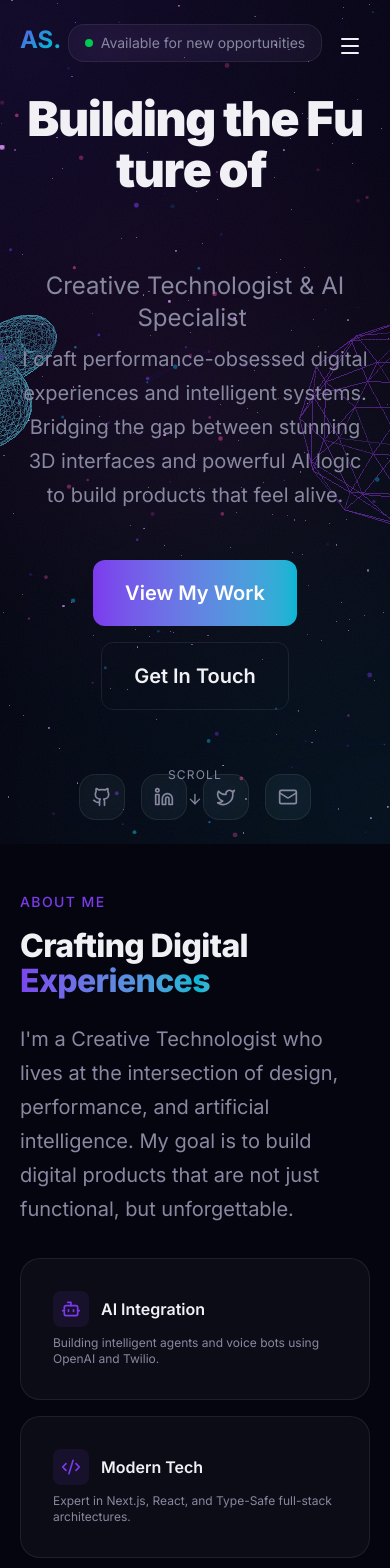
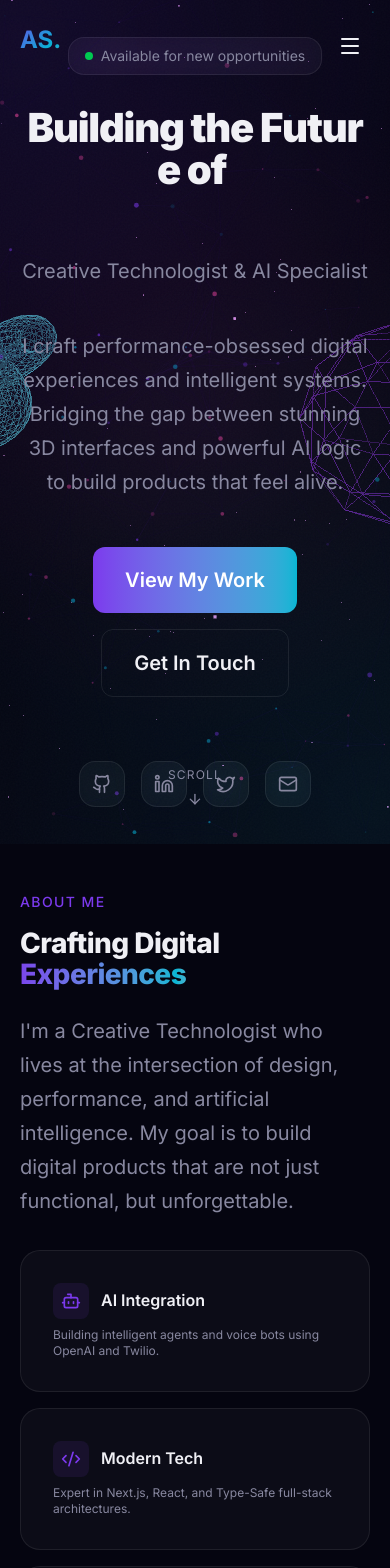
Before and after one commit to Aniket-Tech-Universe/Aniket-Solanki, a Next.js app: page / in a window 390 px wide. Shown: the top 1568 px of the page. Built offline with nearby package versions, Linux system fonts and the light colour scheme.

Commit message:
Optimize Mobile: Adjust Typography Scaling for readability

```diff
--- a/src/app/globals.css
+++ b/src/app/globals.css
@@ -301,27 +301,27 @@ body {
    ============================================ */
 
 .heading-xl {
-  font-size: clamp(3rem, 8vw, 6rem);
+  font-size: clamp(2.5rem, 8vw, 6rem);
   font-weight: 900;
   line-height: 1.05;
   letter-spacing: -0.03em;
 }
 
 .heading-lg {
-  font-size: clamp(2rem, 5vw, 3.5rem);
+  font-size: clamp(1.75rem, 5vw, 3.5rem);
   font-weight: 800;
   line-height: 1.1;
   letter-spacing: -0.02em;
 }
 
 .heading-md {
-  font-size: clamp(1.5rem, 3vw, 2rem);
+  font-size: clamp(1.25rem, 3vw, 2rem);
   font-weight: 700;
   line-height: 1.2;
 }
 
 .heading-sm {
-  font-size: clamp(1.125rem, 2vw, 1.5rem);
+  font-size: clamp(1rem, 2vw, 1.5rem);
   font-weight: 600;
   line-height: 1.3;
 }
@@ -499,6 +499,7 @@ body {
   button,
   a {
     min-height: 44px;
+    touch-action: manipulation;
   }
 }
 
--- a/src/components/sections/hero.tsx
+++ b/src/components/sections/hero.tsx
@@ -60,7 +60,7 @@ export function HeroSection() {
                         initial={{ opacity: 0 }}
                         animate={{ opacity: 1 }}
                         transition={{ duration: 0.6, delay: 0.8 }}
-                        className="text-2xl md:text-3xl text-foreground-muted mb-8 h-10"
+                        className="text-xl md:text-3xl text-foreground-muted mb-8 h-10"
                     >
                         <Typewriter
                             text="Creative Technologist & AI Specialist"
--- a/src/components/ui/hero-scene.tsx
+++ b/src/components/ui/hero-scene.tsx
@@ -97,7 +97,7 @@ export function HeroScene() {
         const checkDevice = () => {
             const mobile = window.innerWidth < 768;
             setIsMobile(mobile);
-            setParticleCount(mobile ? 800 : 1500);
+            setParticleCount(mobile ? 350 : 1500);
         };
 
         checkDevice();
```
